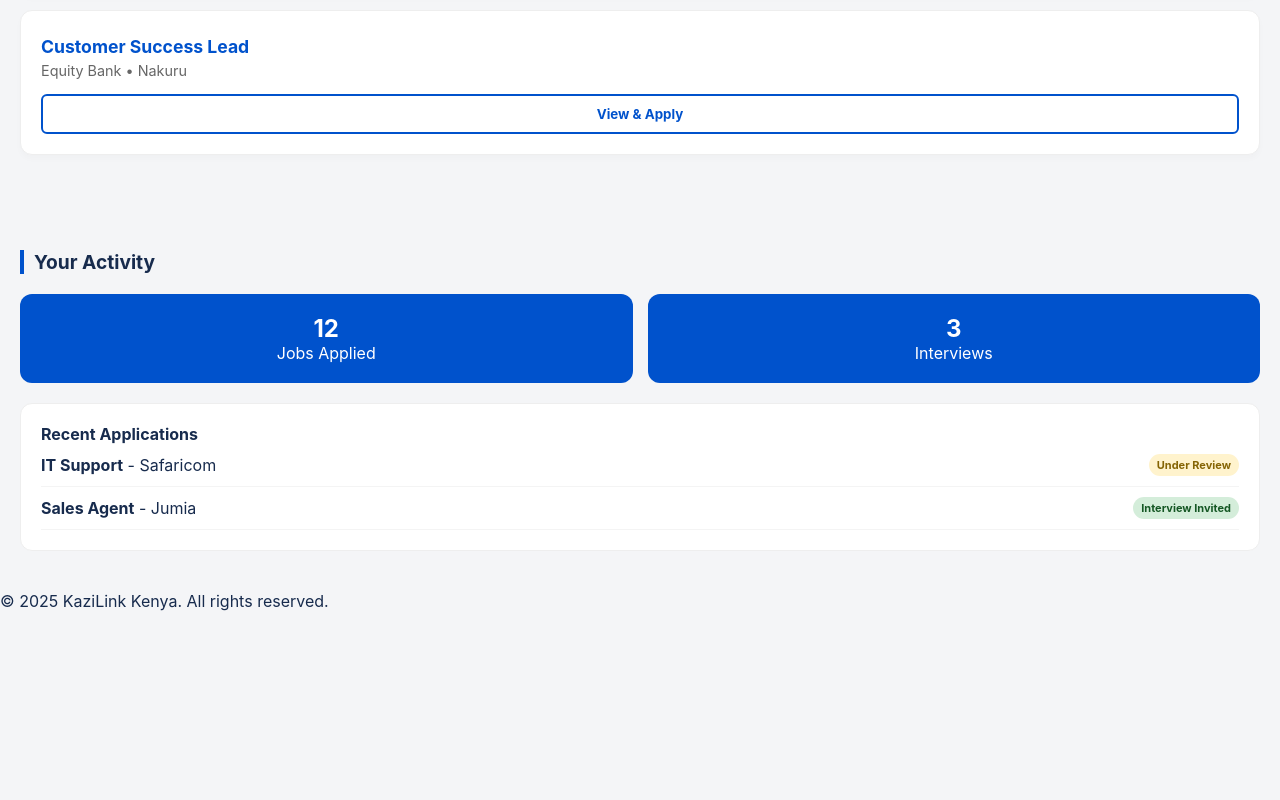
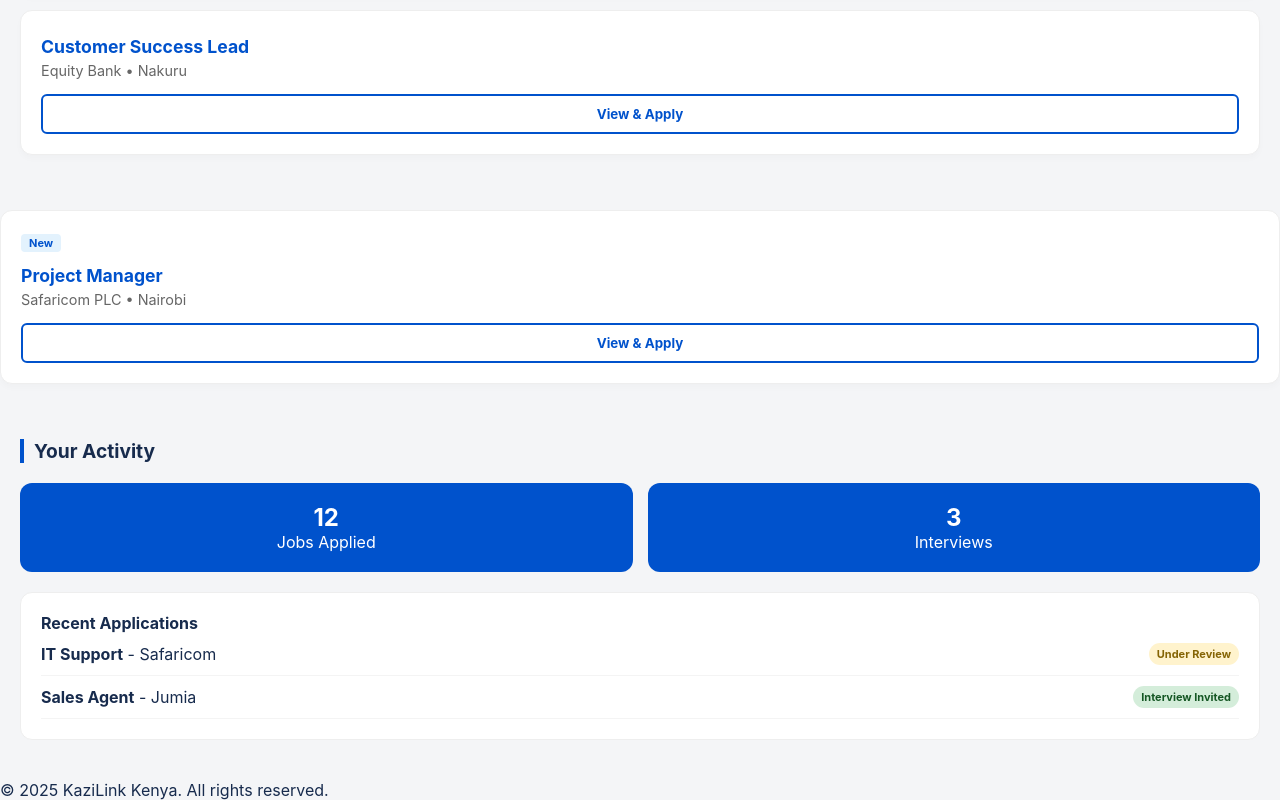
Before and after one commit to Toxicant1/Kenya-job-marketplace, a plain HTML site: page index.html in a window 1280 px wide. Shown: the part 1067-1867 px from the top of the page. Before the commit the page ends 1678 px from the top, so only its background shows below. Drawn offline with Linux system fonts and the light colour scheme.

Commit message:
Add job card for Project Manager position
Added a new job card for the Project Manager position.

```diff
--- a/index.html
+++ b/index.html
@@ -64,6 +64,13 @@
             <button class="apply-btn" onclick="toggleModal()">View & Apply</button>
         </div>
     </main>
+<div class="job-card">
+    <div class="job-meta">
+        <span class="badge-new">New</span> <h3>Project Manager</h3>
+        <p class="company">Safaricom PLC • Nairobi</p>
+    </div>
+    <button class="apply-btn" onclick="toggleModal()">View & Apply</button>
+</div>
 
     <div id="authModal" class="modal">
         <div class="modal-content">
```
